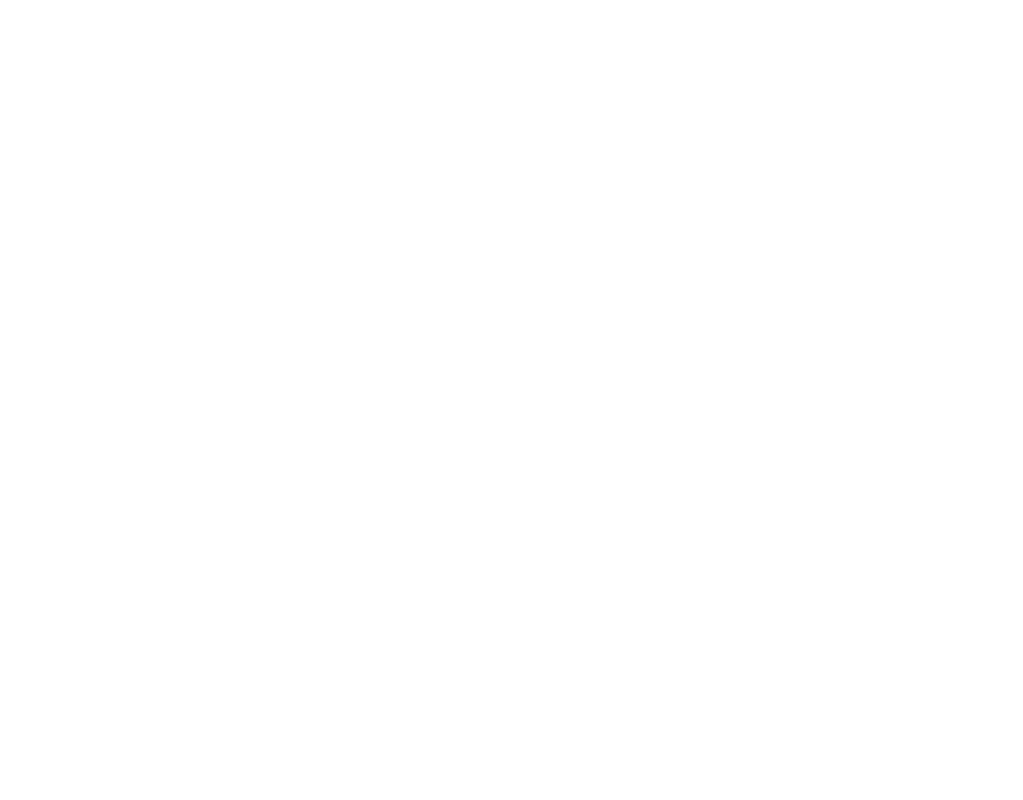
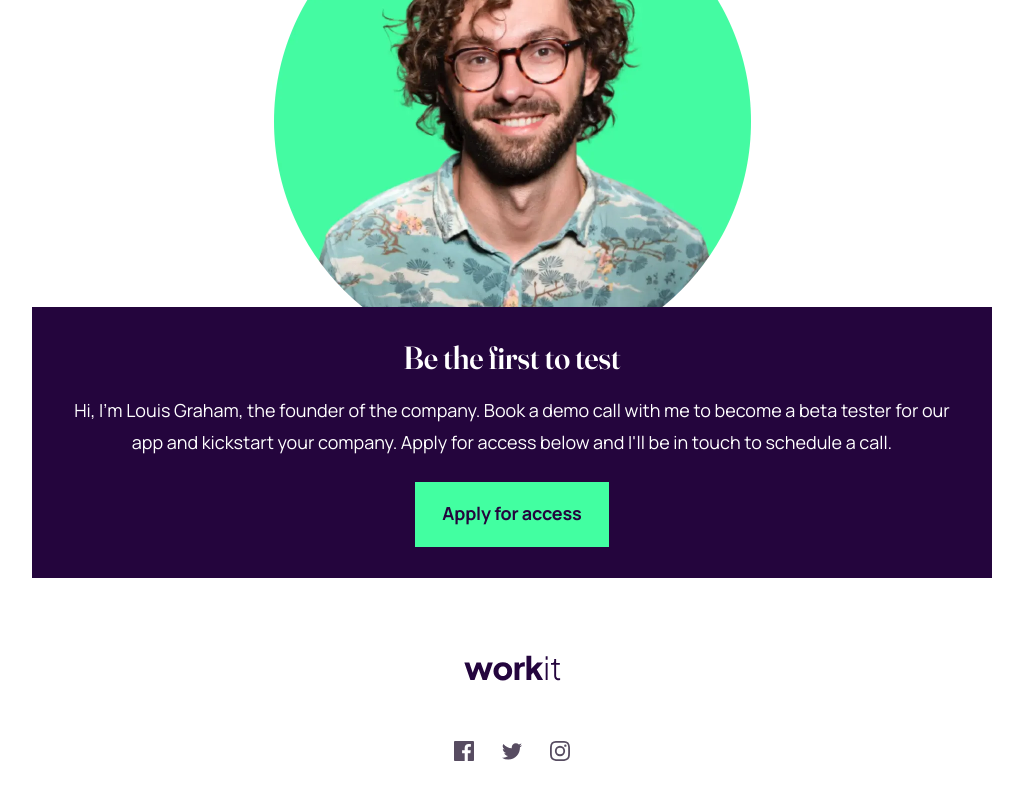
Before and after one commit to mauLovera/frontend-mentor--workit-landing-page, a Next.js app: page / in a window 1280 px wide. Shown: the part 1703-2503 px from the top of the page, without its empty margins (128-1151 px from the left). Before the commit the page ends 1434 px from the top, so only its background shows below. Built offline with nearby package versions, Linux system fonts and the light colour scheme.

Commit message:
wip: add footer

```diff
--- a/src/app/page.tsx
+++ b/src/app/page.tsx
@@ -1,11 +1,13 @@
 import Hero from "@/components/Hero"
 import Benefits from "@/components/Benefits"
+import Apply from "@/components/Apply"
 
 export default function Home() {
   return (
     <main>
       <Hero />
       <Benefits />
+      <Apply />
     </main>
   )
 }
--- /dev/null
+++ b/src/components/Apply.tsx
@@ -0,0 +1,29 @@
+import Image from "next/image"
+
+import { ButtonOrLink } from "./ButtonOrLink"
+
+export default function Apply() {
+  return (
+    <section className="mt-[172px] flex flex-col items-center sm:mt-[204px] md:mt-[281px]">
+      <Image
+        src={"/images/image-founder.webp"}
+        height={954}
+        width={954}
+        className="h-[281px] w-[281px] md:h-[477px] md:w-[477px]"
+        alt="Louis Graham"
+      />
+      <div className="relative -top-[53px] flex w-full flex-col items-center bg-primary p-[31px] text-center text-white">
+        <h3 className="mb-4 text-heading-sm font-serif">
+          Be the first to test
+        </h3>
+        <p className="mb-6 text-[16px] leading-[28px] sm:text-body">
+          Hi, I&apos;m Louis Graham, the founder of the company. Book a demo
+          call with me to become a beta tester for our app and kickstart your
+          company. Apply for access below and I&apos;ll be in touch to schedule
+          a call.
+        </p>
+        <ButtonOrLink>Apply for access</ButtonOrLink>
+      </div>
+    </section>
+  )
+}
--- a/src/components/Benefits.tsx
+++ b/src/components/Benefits.tsx
@@ -1,5 +1,3 @@
-import { serif } from "@/fonts"
-
 interface Benefit {
   title: string
   description: string
@@ -44,15 +42,11 @@
 function Benefit({ title, description, benefitNumber }: Benefit) {
   return (
     <li className="flex max-w-[354px] flex-col items-center justify-center text-center sm:max-w-full sm:flex-row sm:items-center sm:text-left md:max-w-[354px] md:flex-col md:text-center">
-      <div
-        className={`mb-6 flex aspect-square h-14 items-center justify-center rounded-full border border-primary text-[24px] leading-[40px] sm:mb-0 md:mb-14 ${serif.className}`}
-      >
+      <div className="mb-6 flex aspect-square h-14 items-center justify-center rounded-full border border-primary font-serif text-[24px] leading-[40px] sm:mb-0 md:mb-14">
         {benefitNumber}
       </div>
       <div className="ml-0 flex flex-col self-start sm:ml-8 md:ml-0">
-        <h2
-          className={`${serif.className} text-heading-xs mb-6 sm:mb-4 md:mb-7 md:text-heading-sm`}
-        >
+        <h2 className="mb-6 font-serif text-heading-xs sm:mb-4 md:mb-7 md:text-heading-sm">
           {title}
         </h2>
         <p>{description}</p>
--- a/src/components/Footer.tsx
+++ b/src/components/Footer.tsx
@@ -1,3 +1,27 @@
+import Link from "next/link"
+
+import Logo from "./icons/Logo"
+import FacebookIcon from "./icons/FacebookIcon"
+import InstagramIcon from "./icons/InstagramIcon"
+import TwitterIcon from "./icons/TwitterIcon"
+
 export default function Footer() {
-	return <footer>Footer</footer>
+  return (
+    <footer className="mt-6 flex flex-col items-center gap-[60px]">
+      <Link href={"/"}>
+        <Logo type="dark" />
+      </Link>
+      <menu className="flex items-center gap-7">
+        <Link href={"/"}>
+          <FacebookIcon className="fill-neutral transition-colors duration-300 hover:fill-primary" />
+        </Link>
+        <Link href={"/"}>
+          <TwitterIcon className="fill-neutral transition-colors duration-300 hover:fill-primary" />
+        </Link>
+        <Link href={"/"}>
+          <InstagramIcon className="fill-neutral transition-colors duration-300 hover:fill-primary" />
+        </Link>
+      </menu>
+    </footer>
+  )
 }
--- /dev/null
+++ b/src/components/icons/FacebookIcon.tsx
@@ -0,0 +1,15 @@
+export default function FacebookIcon({ className }: { className?: string }) {
+  return (
+    <svg
+      xmlns="http://www.w3.org/2000/svg"
+      width="20"
+      height="20"
+      viewBox="0 0 20 20"
+      className={className}
+    >
+      <path
+        d="M18.896 0H1.104C.494 0 0 .494 0 1.104v17.793C0 19.506.494 20 1.104 20h9.58v-7.745H8.076V9.237h2.606V7.01c0-2.583 1.578-3.99 3.883-3.99 1.104 0 2.052.082 2.329.119v2.7h-1.598c-1.254 0-1.496.597-1.496 1.47v1.928h2.989l-.39 3.018h-2.6V20h5.098c.608 0 1.102-.494 1.102-1.104V1.104C20 .494 19.506 0 18.896 0Z"
+      />
+    </svg>
+  )
+}
--- /dev/null
+++ b/src/components/icons/InstagramIcon.tsx
@@ -0,0 +1,13 @@
+export default function InstagramIcon({ className }: { className?: string }) {
+  return (
+    <svg
+      xmlns="http://www.w3.org/2000/svg"
+      width="20"
+      height="20"
+      viewBox="0 0 20 20"
+      className={className}
+    >
+      <path d="M10 1.802c2.67 0 2.987.01 4.042.059 2.71.123 3.975 1.409 4.099 4.099.048 1.054.057 1.37.057 4.04 0 2.672-.01 2.988-.057 4.042-.124 2.687-1.387 3.975-4.1 4.099-1.054.048-1.37.058-4.041.058-2.67 0-2.987-.01-4.04-.058-2.717-.124-3.977-1.416-4.1-4.1-.048-1.054-.058-1.37-.058-4.041 0-2.67.01-2.986.058-4.04.124-2.69 1.387-3.977 4.1-4.1 1.054-.048 1.37-.058 4.04-.058ZM10 0C7.284 0 6.944.012 5.877.06 2.246.227.227 2.242.061 5.877.01 6.944 0 7.284 0 10s.012 3.057.06 4.123c.167 3.632 2.182 5.65 5.817 5.817 1.067.048 1.407.06 4.123.06s3.057-.012 4.123-.06c3.629-.167 5.652-2.182 5.816-5.817.05-1.066.061-1.407.061-4.123s-.012-3.056-.06-4.122C19.777 2.249 17.76.228 14.124.06 13.057.01 12.716 0 10 0Zm0 4.865a5.135 5.135 0 1 0 0 10.27 5.135 5.135 0 0 0 0-10.27Zm0 8.468a3.333 3.333 0 1 1 0-6.666 3.333 3.333 0 0 1 0 6.666Zm5.338-9.87a1.2 1.2 0 1 0 0 2.4 1.2 1.2 0 0 0 0-2.4Z" />
+    </svg>
+  )
+}
--- /dev/null
+++ b/src/components/icons/TwitterIcon.tsx
@@ -0,0 +1,13 @@
+export default function TwitterIcon({ className }: { className?: string }) {
+  return (
+    <svg
+      xmlns="http://www.w3.org/2000/svg"
+      width="20"
+      height="17"
+      viewBox="0 0 20 17"
+      className={className}
+    >
+      <path d="M20 2.172a8.192 8.192 0 0 1-2.357.646 4.11 4.11 0 0 0 1.805-2.27 8.22 8.22 0 0 1-2.606.996A4.096 4.096 0 0 0 13.847.248c-2.65 0-4.596 2.472-3.998 5.037A11.648 11.648 0 0 1 1.392 1a4.109 4.109 0 0 0 1.27 5.478 4.086 4.086 0 0 1-1.858-.513c-.045 1.9 1.318 3.679 3.291 4.075a4.113 4.113 0 0 1-1.853.07 4.106 4.106 0 0 0 3.833 2.849A8.25 8.25 0 0 1 0 14.658a11.616 11.616 0 0 0 6.29 1.843c7.618 0 11.923-6.434 11.663-12.205A8.354 8.354 0 0 0 20 2.172Z" />
+    </svg>
+  )
+}
```
